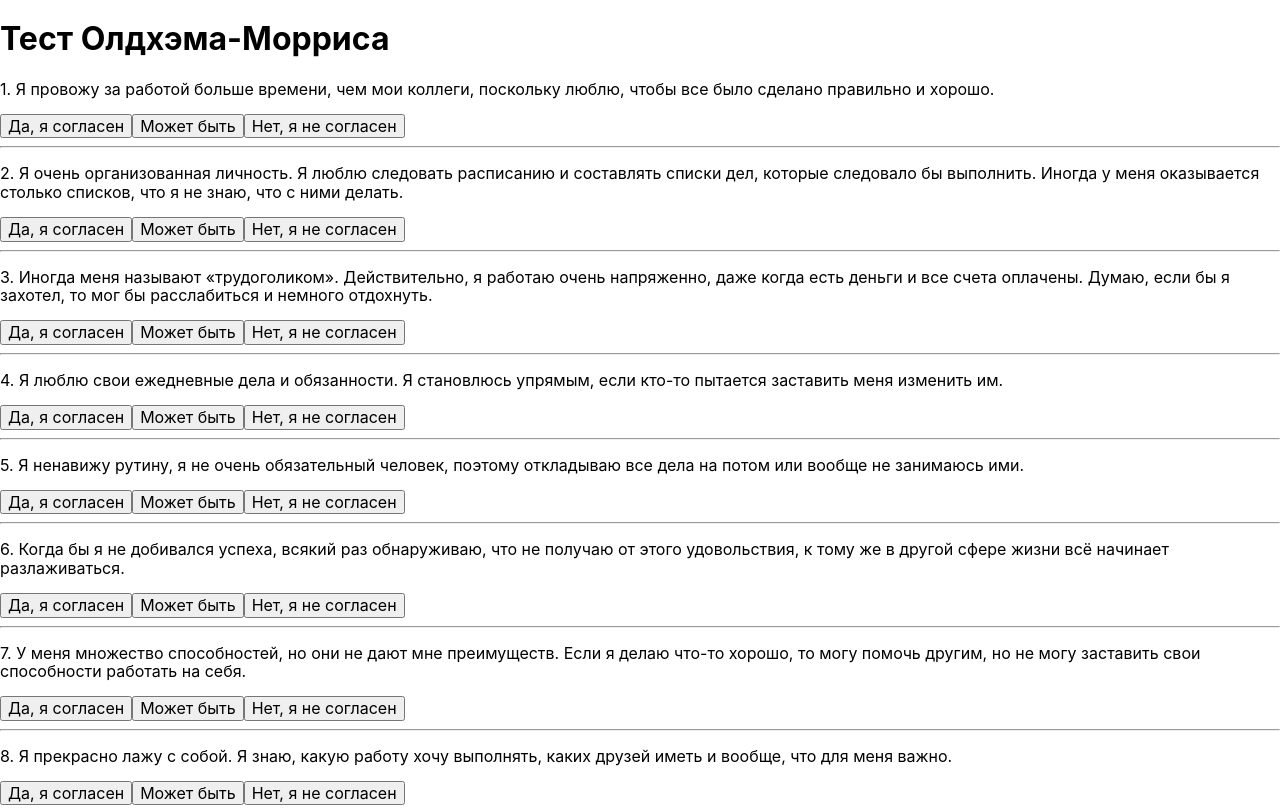
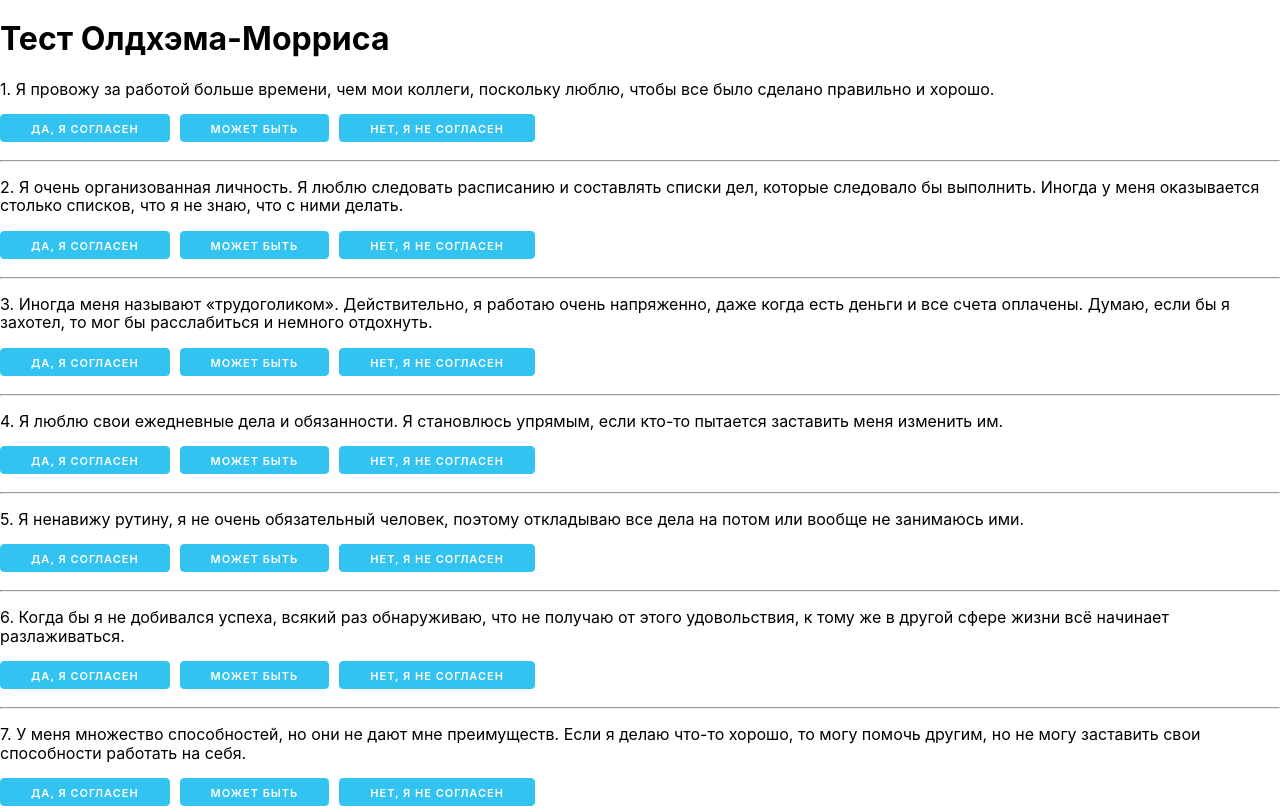
Before and after one commit to roxkisrover/myneurons, a React (Create React App) app: page /oldham-morris in a window 1280 px wide. Shown: the top 808 px of the page. Built offline with nearby package versions, Linux system fonts and the light colour scheme.

Commit message:
feat: add styled-components

```diff
--- a/package.json
+++ b/package.json
@@ -17,7 +17,8 @@
     "react": "^16.5.2",
     "react-dom": "^16.5.2",
     "react-router-dom": "^4.3.1",
-    "react-scripts": "1.1.5"
+    "react-scripts": "1.1.5",
+    "styled-components": "^3.4.9"
   },
   "devDependencies": {
     "babel-eslint": "^10.0.1",
--- a/src/components/AnswerButton.js
+++ b/src/components/AnswerButton.js
@@ -1,8 +1,41 @@
 import React from 'react';
 import PropTypes from 'prop-types';
+import styled from 'styled-components';
+
+const isActive = props => props.answerIndex === props.activeAnswerIndex;
+
+const Button = styled.button`
+  display: inline-block;
+  margin-right: 10px;
+  margin-bottom: 10px;
+  height: 28px;
+  padding: 0 30px;
+  color: ${isActive ? '#fff' : '#555'};
+  text-align: center;
+  font-size: 11px;
+  font-weight: 600;
+  line-height: 28px;
+  letter-spacing: 1px;
+  text-transform: uppercase;
+  text-decoration: none;
+  white-space: nowrap;
+  background-color: ${isActive ? '#33c3f0' : 'transparent'};
+  border-radius: 4px;
+  border: ${isActive ? '1px solid #33c3f0' : '1px solid #bbb'};
+  cursor: pointer;
+  box-sizing: border-box;
+
+  :hover,
+  :focus {
+    color: ${isActive ? '#fff' : '#333'};
+    border-color: ${isActive ? '#1eaedb' : '#888'};
+    background-color: ${isActive ? '#1eaedb' : 'transparent'};
+    outline: 0;
+  }
+`;
 
 const AnswerButton = ({
-  activeAnswerIndex,
+  // activeAnswerIndex,
   answerIndex,
   answerText,
   answerValue,
@@ -11,7 +44,7 @@ const AnswerButton = ({
   questionId,
   questionTarget,
 }) => (
-  <button
+  <Button
     type="button"
     onClick={() => {
       handleAnswerClick(questionId, questionTarget, answerValue);
@@ -19,7 +52,7 @@ const AnswerButton = ({
     }}
   >
     {answerText}
-  </button>
+  </Button>
 );
 
 AnswerButton.propTypes = {
```
Also changed, not shown: 1 other file (tests, documents, lock files or other folders).
